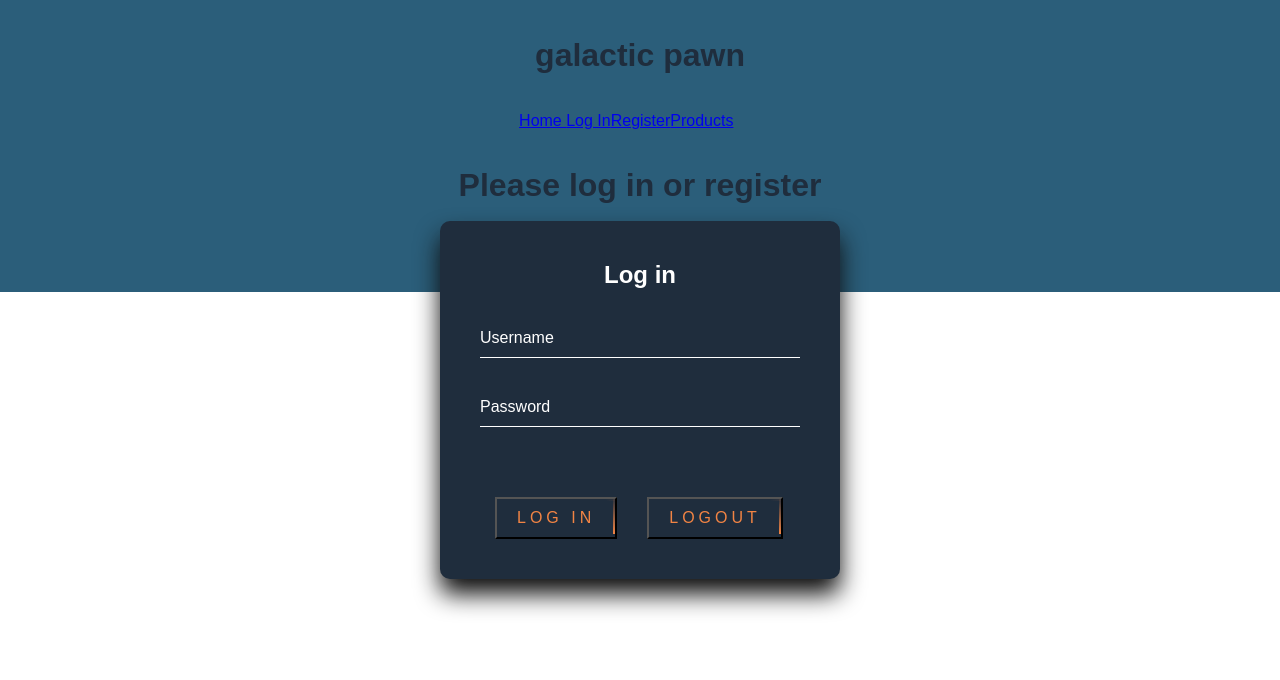
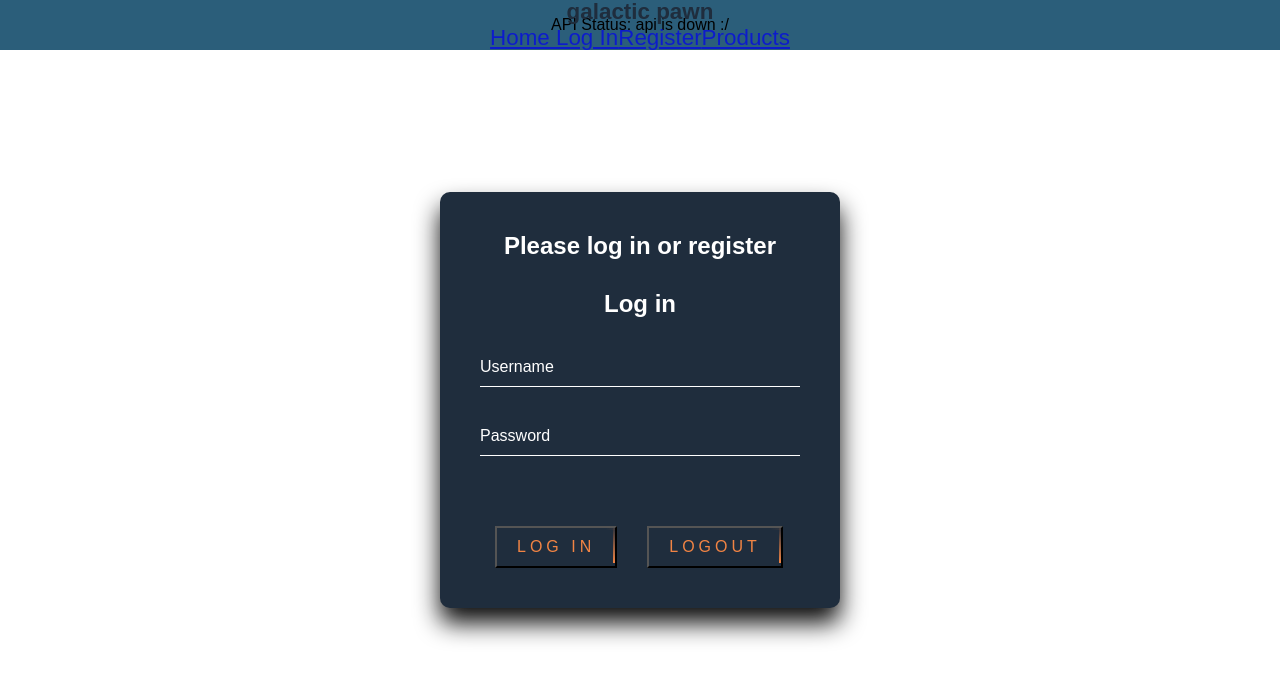
Before and after one commit to timDeHof/PawnShop-Galaxyv2.0, a React (Create React App) app: page /login in a window 1280 px wide. Shown: the top 680 px of the page. Built offline with nearby package versions, Linux system fonts and the light colour scheme; no server answers.

Commit message:
added a header component and css for it

```diff
--- a/src/components/App.js
+++ b/src/components/App.js
@@ -38,12 +38,6 @@ const App = () => {
     <div className="app-container">
       <Header />
 
-      {!token ? (
-        <h1>Please log in or register</h1>
-      ) : (
-        <h1>Hello, {user ? user.username : "Guest!"}</h1>
-      )}
-
       <p>API Status: {APIHealth}</p>
 
       <Routes>
--- a/src/components/Header.jsx
+++ b/src/components/Header.jsx
@@ -1,11 +1,13 @@
 import React from "react";
 import Navbar from "../components/Navbar";
+import styles from "../style/Header.module.css";
+
 function Header() {
   return (
-    <div>
+    <div className={styles.header_box}>
       <header>
         <h1>galactic pawn</h1>
-        <Navbar />
+        <nav className={styles.navbar}>{<Navbar />}</nav>
       </header>
     </div>
   );
--- a/src/components/Login.jsx
+++ b/src/components/Login.jsx
@@ -12,6 +12,12 @@ function Login() {
 
   return (
     <div className={styles.login_box}>
+      {!token ? (
+        <h2>Please log in or register</h2>
+      ) : (
+        <h2>Hello, {user ? user.username : "Guest!"}</h2>
+      )}
+
       <h2>Log in</h2>
       <form
         onSubmit={async (ev) => {
--- a/src/components/Navbar.jsx
+++ b/src/components/Navbar.jsx
@@ -9,7 +9,7 @@ function Navbar() {
   //console.log("USER FROM APP.JS", user);
 
   return (
-    <div className="navbar">
+    <div>
       <nav>
         {/* <h1>Welcome, {user.username} !</h1> */}
         <Link to="/">Home </Link>
--- /dev/null
+++ b/src/style/Header.module.css
@@ -0,0 +1,31 @@
+.header_box {
+  width: 100%;
+  padding: 1em;
+  font-size: 140%;
+  position: absolute;
+  left: 0;
+  transition: opacity 0.2s ease-in-out;
+  text-align: center;
+}
+
+.header_box h1 {
+  font-weight: 600;
+  display: inline;
+  margin: 0;
+  padding: 0;
+  font-size: inherit;
+}
+
+.navbar nav {
+  display: inline-block;
+  outline: none;
+  text-decoration: none;
+  opacity: 0.7;
+  padding: 0 0.5em;
+  color: var(--primary);
+  transition: opacity 0.2s ease-in-out;
+}
+.navbar nav:hover,
+.navbar nav:focus {
+  opacity: 1;
+}
```
